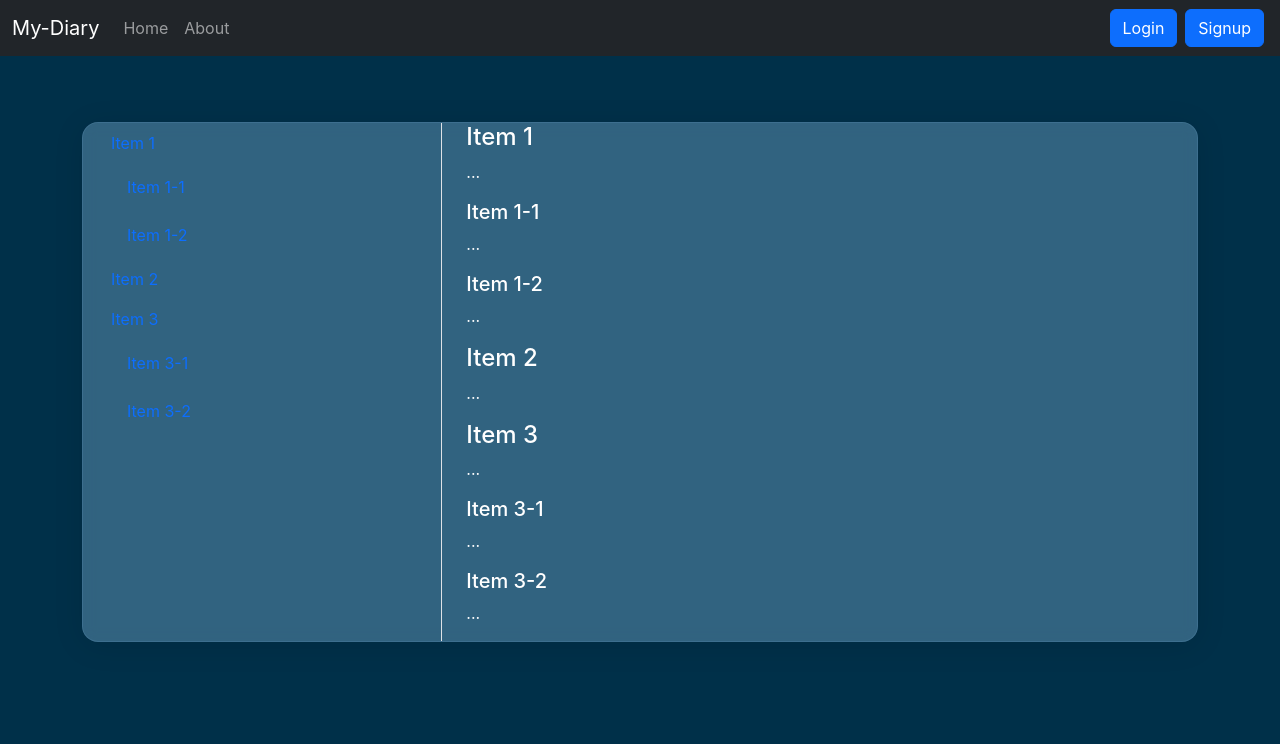
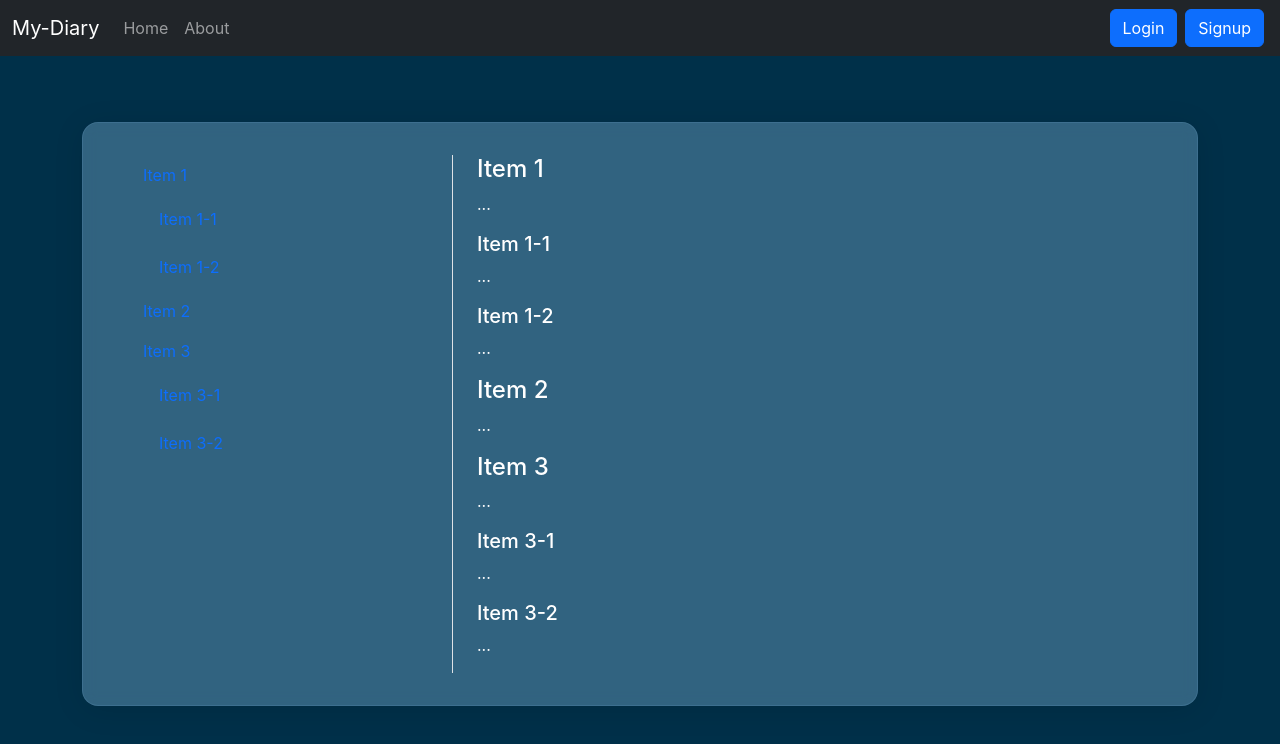
Before and after one commit to anakafeel/my-diary-frontend, a React (Create React App) app: page /About in a window 1280 px wide. Shown: the top 744 px of the page. Built offline with nearby package versions, Linux system fonts and the light colour scheme.

Commit message:
style update

```diff
--- a/src/components/About.js
+++ b/src/components/About.js
@@ -3,7 +3,7 @@ import React from "react";
 const About = () => {
   return (
     <div>
-      <div class="row login">
+      <div class="row login" style={{ padding: "2rem", minHeight: "400px" }}>
         <div class="col-4">
           <nav
             id="navbar-example3"
```
